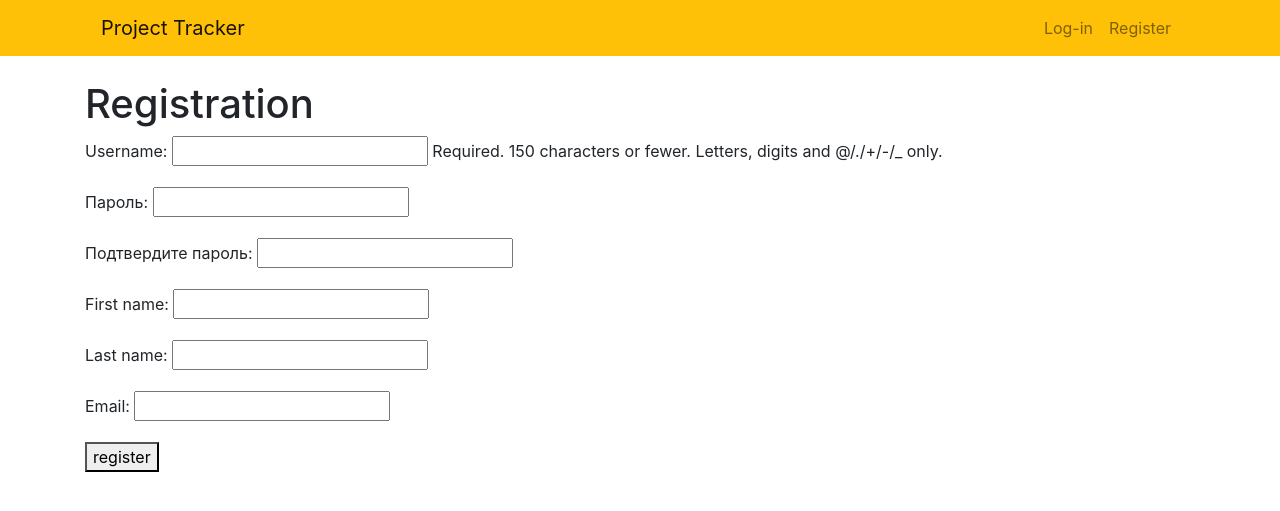
After one commit to lirikazxc/homework_57_korenchuk_rustam, a Django app: page /account/register/ in a window 1280 px wide. The commit adds this page. Shown: the top 511 px of the page. Run offline with Django 5.2, Linux system fonts and the light colour scheme; some libraries are stand-ins or nearby versions.

Commit message:
реализация регистрации

```diff
--- /dev/null
+++ b/accounts/forms.py
@@ -0,0 +1,35 @@
+from django.contrib.auth import get_user_model
+from django import forms
+
+User = get_user_model()
+
+class MyUserCreationForm(forms.ModelForm):
+    email = forms.EmailField(required=True)
+    password = forms.CharField(label="Пароль", strip=False, required=True, widget=forms.PasswordInput)
+    password_confirm = forms.CharField(label="Подтвердите пароль", required=True, widget=forms.PasswordInput, strip=False)
+
+    def clean(self):
+        cleaned_data = super().clean()
+        password = cleaned_data.get("password")
+        password_confirm = cleaned_data.get("password_confirm")
+        first_name = cleaned_data.get("first_name")
+        last_name = cleaned_data.get("last_name")
+
+        if password and password_confirm and password != password_confirm:
+            raise forms.ValidationError('Пароли не совпадают!')
+
+        if not first_name and not last_name:
+            raise forms.ValidationError('Заполните хотя бы одно из полей: имя или фамилия')
+
+        return cleaned_data
+
+    def save(self, commit=True):
+        user = super().save(commit=False)
+        user.set_password(self.cleaned_data["password"])
+        if commit:
+            user.save()
+        return user
+
+    class Meta:
+        model = User
+        fields = ['username', 'password', 'password_confirm', 'first_name', 'last_name', 'email']
--- /dev/null
+++ b/accounts/templates/registration.html
@@ -0,0 +1,13 @@
+{% extends "base.html" %}
+{% block title %}Registration{% endblock %}
+{% block content %}
+<h1>Registration</h1>
+
+<form method="post">
+    {% csrf_token %}
+    {{ form.as_p }}
+    <input type="hidden" name="next" value="{{ next_url }}">
+    <button type="submit">register</button>
+</form>
+
+{% endblock %}
--- a/accounts/urls.py
+++ b/accounts/urls.py
@@ -1,8 +1,8 @@
 from django.urls import path
-
-from accounts.views import login_view, logout_view
+from accounts.views import login_view, logout_view, RegistrationView
 
 urlpatterns = [
     path('login/', login_view, name='login'),
-    path('logout/', logout_view, name='logout')
+    path('logout/', logout_view, name='logout'),
+    path('register/', RegistrationView.as_view(), name='register')
 ]
--- a/accounts/views.py
+++ b/accounts/views.py
@@ -1,5 +1,11 @@
-from django.contrib.auth import authenticate, login, logout
+from django.contrib.auth import authenticate, login, logout, get_user_model
 from django.shortcuts import render, redirect
+from django.urls import reverse
+from django.views.generic import CreateView
+
+from accounts.forms import MyUserCreationForm
+
+User = get_user_model()
 
 
 def login_view(request):
@@ -19,3 +25,22 @@ def login_view(request):
 def logout_view(request):
     logout(request)
     return redirect("/")
+
+
+class RegistrationView(CreateView):
+    model = User
+    template_name = 'registration.html'
+    form_class = MyUserCreationForm
+
+    def form_valid(self, form):
+        user = form.save()
+        login(self.request, user)
+        return redirect(self.get_success_url())
+
+    def get_success_url(self):
+        next_url = self.request.GET.get('next')
+        if not next_url:
+            next_url = self.request.POST.get('next')
+        if not next_url:
+            next_url = reverse('index')
+        return next_url
--- a/webapp/templates/base.html
+++ b/webapp/templates/base.html
@@ -19,13 +19,21 @@
                 <li class="nav-item">
                     <a class="nav-link" href="{% url 'project_create' %}">Create Project</a>
                 </li>
+                    {% if request.user.is_authenticated %}
+                <li class="nav-item">
+                    <a href="#" class="nav-link">user: {{ request.user.username }}</a>
+                </li>
+                        {% endif %}
                 {% else %}
                 {% endif %}
             </ul>
             <ul class="navbar-nav ml-auto">
                 {% if not request.user.is_authenticated %}
                 <li class="nav-item">
-                    <a class="nav-link" href="{% url 'login' %}">Log-in</a>
+                    <a class="nav-link" href="{% url 'login' %}?next={{ request.get_full_path }}">Log-in</a>
+                </li>
+                <li class="nav-item">
+                    <a class="nav-link" href="{% url 'register' %}?next={{ request.get_full_path }}">Register</a>
                 </li>
                 {% else %}
                  <li class="nav-item">
--- a/webapp/views/issue.py
+++ b/webapp/views/issue.py
@@ -28,7 +28,6 @@ class IssueCreateView(LoginRequiredMixin, CreateView):
         form.save_m2m()
         return redirect('project_detail', pk=project.pk)
 
-
     def get_success_url(self):
         return reverse('project_detail', kwargs={'pk': self.kwargs['project_pk']})
 
```
